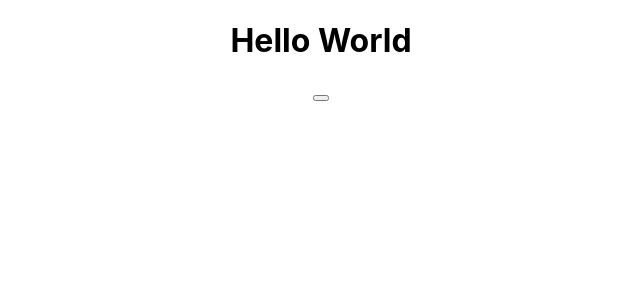
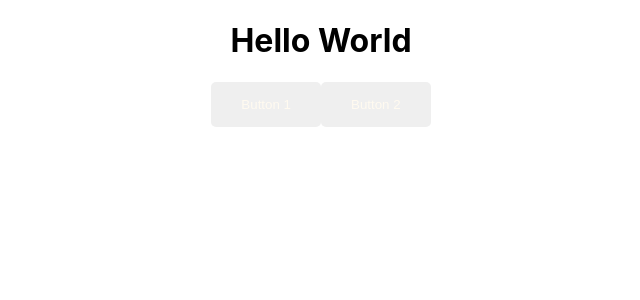
Before and after one commit to aldorad0/first_project, a React (Create React App) app: page / in a window 1280 px wide. Shown: the top 300 px of the page, without its empty margins (319-959 px from the left). Built offline with nearby package versions, Linux system fonts and the light colour scheme.

Commit message:
add styles to a button component

```diff
--- a/src/App.jsx
+++ b/src/App.jsx
@@ -2,7 +2,6 @@ import { useState } from "react";
 
 import "./App.css";
 import Button from "./components/Button/Button.jsx";
-
 
 function App() {
   const [isDisabled, setIsDisabled] = useState(false);
@@ -10,7 +9,8 @@ function App() {
   return (
     <div className="App">
       <h1>Hello World</h1>
-      <Button isDisabled={isDisabled}></Button>
+      <Button isDisabled={isDisabled}>Button 1</Button>
+      <Button>Button 2</Button>
     </div>
   );
 }
--- a/src/components/Button/Button.jsx
+++ b/src/components/Button/Button.jsx
@@ -1,12 +1,13 @@
 import React from "react";
 import styles from "./Button.module.scss"
 
-const Button = (props) => {
-  console.log(props);
+const Button = ({children, ...props}) => {
+
+
 
   return (
-    <button className={styles.button}>
-
+    <button className={styles.button}{...props}>
+    {children}
     </button>
   )
 }
--- a/src/components/Button/Button.module.scss
+++ b/src/components/Button/Button.module.scss
@@ -1,9 +1,24 @@
-.root {
-  button {
-    box-sizing: border-box;
-    padding: 6px 12px;
-    width: fit-content;
-    border-radius: 5px;
+.button {
 
+  box-sizing: border-box;
+  padding: 15px 30px;
+  width: fit-content;
+  border-radius: 5px;
+  cursor: pointer;
+  border: 0;
+  color: #fffaf0;
+  &.filled{
+    background-color: #008cba;
+  }
+  &:hover {
+    background-color: #0056b3;
+  }
+
+  &:active {
+    background-color: #003f7f;
+  }
+   &:disabled {
+    cursor: not-allowed;
+    opacity: 0.6;
   }
 }
```
